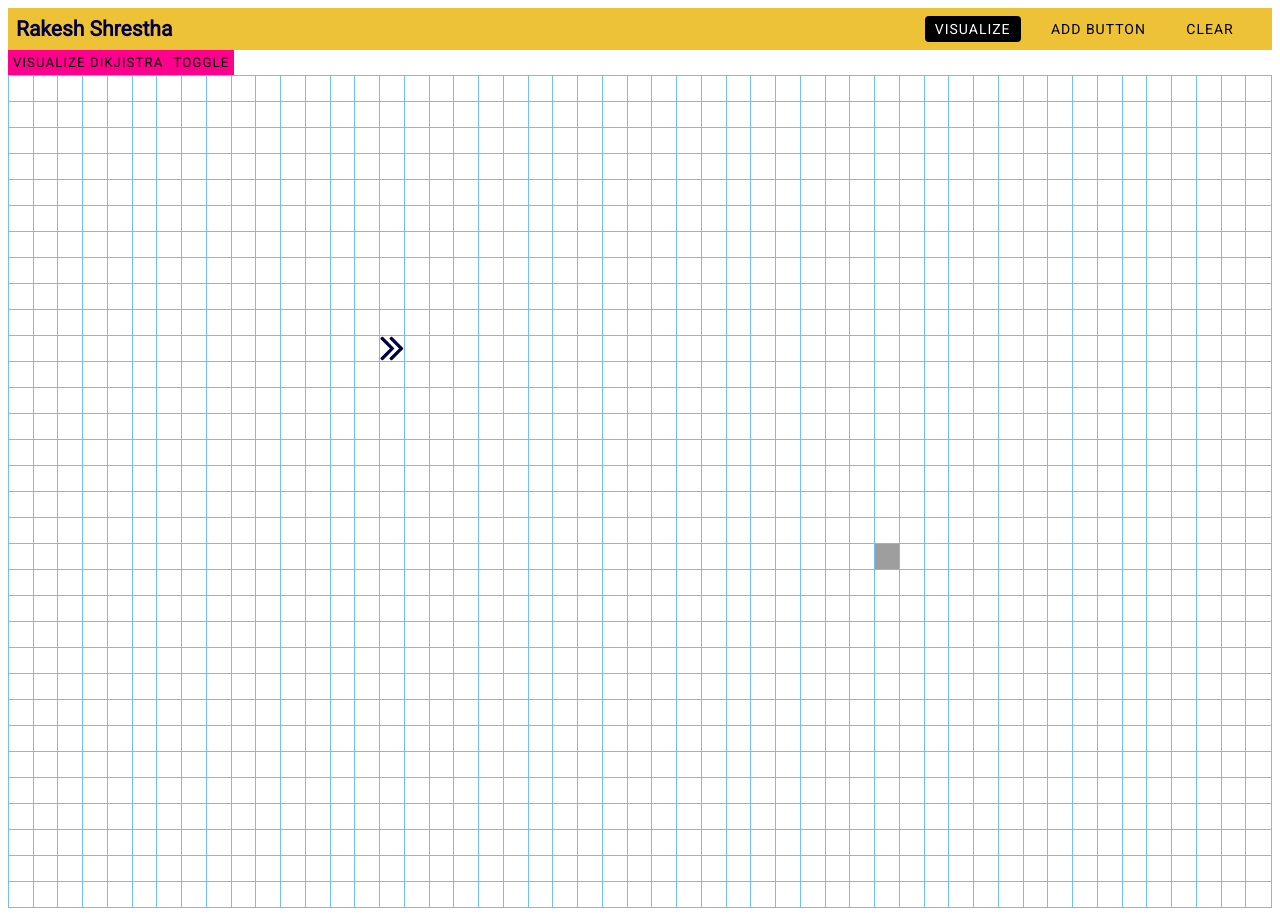
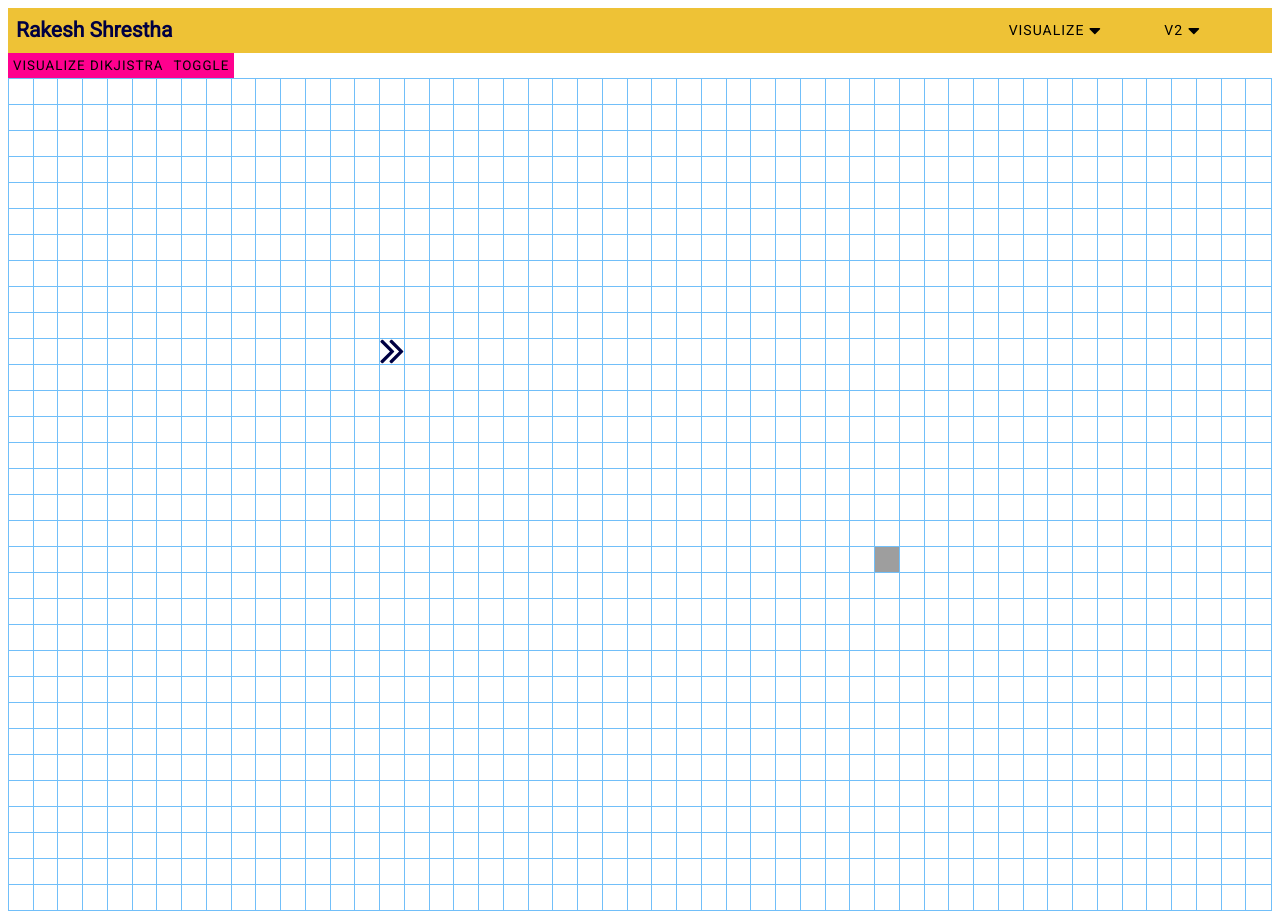
Before and after one commit to aomini/twitter-clone, a React (Create React App) app in the folder client/: page / in a window 1280 px wide. Built offline with nearby package versions, Linux system fonts and the light colour scheme; grey boxes are pictures that could not be loaded.

Commit message:
fontawesome

```diff
--- a/client/package.json
+++ b/client/package.json
@@ -3,6 +3,11 @@
   "version": "0.1.0",
   "private": true,
   "dependencies": {
+    "@fortawesome/fontawesome-svg-core": "^1.2.28",
+    "@fortawesome/free-brands-svg-icons": "^5.13.0",
+    "@fortawesome/free-regular-svg-icons": "^5.13.0",
+    "@fortawesome/free-solid-svg-icons": "^5.13.0",
+    "@fortawesome/react-fontawesome": "^0.1.9",
     "@testing-library/jest-dom": "^4.2.4",
     "@testing-library/react": "^9.3.2",
     "@testing-library/user-event": "^7.1.2",
@@ -11,6 +16,7 @@
     "@types/node": "^12.0.0",
     "@types/react": "^16.9.0",
     "@types/react-dom": "^16.9.0",
+    "@types/react-fontawesome": "^1.6.4",
     "@typescript-eslint/eslint-plugin": "^2.28.0",
     "@typescript-eslint/parser": "^2.28.0",
     "lodash": "^4.17.15",
--- a/client/src/Components/ActionHeader/ActionHeader.tsx
+++ b/client/src/Components/ActionHeader/ActionHeader.tsx
@@ -1,6 +1,7 @@
 import React from "react"
 import styled from "styled-components"
-import {ITheme} from "./../ThemeContextProvider/theme"
+import Dropdown from "./../Dropdown/Dropdown"
+import DropdownMenu from "../Dropdown/DropdownMenu";
 
 const HeaderNav = styled.nav`
     display:  flex;
@@ -22,25 +23,6 @@ const Actions = styled.div`
     flex-grow: 0.1;
 `;
 
-const ButtonLink = styled.div`
-    padding : 5px 10px;
-    color: ${(props): string => props.theme.btn.primary.text};
-    border: none;
-    outline: none;
-    text-transform: uppercase;
-    letter-spacing: 1px;
-    width: fit-content;
-    &:hover{
-        cursor: pointer;
-    }
-`;
-
-const DefaultButtonLink = styled(ButtonLink)`
-    background: ${(props: {theme: ITheme}) : string => props.theme.btn.default.body};
-    color: ${(props: {theme: ITheme}) : string => props.theme.btn.default.text};
-    border-radius: 4px;
-`;
-
 const actions = {
 
 }
@@ -50,9 +32,24 @@ const ActionHeader: React.FC = () =>{
         <HeaderNav>
             <h2>Rakesh Shrestha</h2>
             <Actions>
-                <DefaultButtonLink>Visualize</DefaultButtonLink>
-                <ButtonLink>Add Button</ButtonLink>
-                <ButtonLink>Clear</ButtonLink>
+                <Dropdown>
+                    <Dropdown.Button menuLabel="visualize">Visualize</Dropdown.Button>
+                    <Dropdown.Menu menuLabel="visualize">
+                        <DropdownMenu.Item>Dijkistra</DropdownMenu.Item>
+                        <DropdownMenu.Item>A* Algorithm</DropdownMenu.Item>
+                        <DropdownMenu.Item>Breadth First Search</DropdownMenu.Item>
+                        <DropdownMenu.Item>Depth First Search</DropdownMenu.Item>
+                    </Dropdown.Menu>
+                </Dropdown>
+
+                <Dropdown>
+                    <Dropdown.Button menuLabel="v2">v2</Dropdown.Button>
+                    <Dropdown.Menu menuLabel="v2">
+                        <DropdownMenu.Item><div onClick={() => console.log("test")}>test</div></DropdownMenu.Item>
+                        <DropdownMenu.Item>secondd one</DropdownMenu.Item>
+                        <DropdownMenu.Item>third one</DropdownMenu.Item>
+                    </Dropdown.Menu>
+                </Dropdown>
             </Actions>
         </HeaderNav>
     )
--- /dev/null
+++ b/client/src/Components/Button/Button.tsx
@@ -0,0 +1,40 @@
+import React from "react";
+import styled from "styled-components";
+import { ITheme } from "./../ThemeContextProvider/theme";
+
+const ButtonLink = styled.div`
+  padding: 5px 10px;
+  color: ${(props): string => props.theme.btn.primary.text};
+  border: none;
+  outline: none;
+  text-transform: uppercase;
+  letter-spacing: 1px;
+  width: fit-content;
+  &:hover {
+    cursor: pointer;
+  }
+`;
+
+const DefaultButtonLink = styled(ButtonLink)`
+  background: ${(props: { theme: ITheme }): string =>
+    props.theme.btn.default.body};
+  color: ${(props: { theme: ITheme }): string => props.theme.btn.default.text};
+  border-radius: 4px;
+`;
+
+interface IButtonProps {
+  onHandleClick?: (e: React.MouseEvent<HTMLElement>) => void;
+}
+
+const Button: React.FC<IButtonProps> = ({
+  children,
+  onHandleClick
+}) => {
+  return (
+    <ButtonLink onClick={onHandleClick}>
+      {children}
+    </ButtonLink>
+  );
+};
+
+export default Button;
--- /dev/null
+++ b/client/src/Components/Dropdown/Dropdown.tsx
@@ -0,0 +1,52 @@
+import React, {ReactChild} from "react"
+import {IProps as IDropdownToggle} from './DropdownButton'
+import {NamedChildrenSlots as IMenuNamedChildrenSlots, IProps as IMenuProps} from './DropdownMenu'
+import DropdownButton from "./DropdownButton"
+import DropdownMenu from "./DropdownMenu";
+
+interface IProps{
+    children: Array<ReactChild | NamedChildrenSlots>,
+}
+
+interface NamedChildrenSlots{
+    Button: React.FC<IDropdownToggle>;
+    Menu: React.FC<IMenuProps> & IMenuNamedChildrenSlots;
+}
+
+interface IContextProps{
+    active: string;
+    activateDropdown ?: (dropdown: string) => void;
+}
+
+export const DropdownContext = React.createContext<IContextProps>({
+    active: ''
+});
+
+const Dropdown: React.FC<IProps> & NamedChildrenSlots = ({children}) => {
+    const [activeDropdown, setActiveDropdown] = React.useState<Readonly<string>>("");
+
+    const activateDropdown = (dropdown: string): void => {
+        !activeDropdown ? setActiveDropdown(dropdown) : setActiveDropdown("")
+    }
+
+    const resetDropdown = (): void => {
+        activateDropdown("")
+    }
+
+    if (!children) {
+        throw new Error("Children is mandatory");
+    }
+    return (
+        <DropdownContext.Provider value={{
+            active: activeDropdown,
+            activateDropdown
+        }}>
+            <div onBlur={resetDropdown} tabIndex={0}>{children}</div>
+        </DropdownContext.Provider>
+    )
+}
+
+Dropdown.Button = DropdownButton
+Dropdown.Menu = DropdownMenu
+
+export default Dropdown;
--- /dev/null
+++ b/client/src/Components/Dropdown/DropdownButton.tsx
@@ -0,0 +1,32 @@
+import React from "react";
+import Button from "../Button/Button";
+import { DropdownContext } from "./Dropdown";
+import { FontAwesomeIcon } from "@fortawesome/react-fontawesome";
+
+export interface IProps {
+  children: React.ReactNode;
+  menuLabel: string;
+}
+
+const DropdownButton: React.FC<IProps> = ({ children, menuLabel }) => {
+  const { active, activateDropdown } = React.useContext(DropdownContext);
+  if (!children) {
+    throw new Error("Children is mandatory");
+  }
+
+  const handleClick = (e: React.MouseEvent<HTMLElement>) => {
+    activateDropdown && activateDropdown(menuLabel);
+  };
+
+  return (
+    <Button onHandleClick={handleClick}>
+      {children}
+      &nbsp;
+      {(menuLabel === active && <FontAwesomeIcon icon="caret-up" size="lg"/>) || (
+        <FontAwesomeIcon icon="caret-down" size="lg"/>
+      )}
+    </Button>
+  );
+};
+
+export default DropdownButton;
--- /dev/null
+++ b/client/src/Components/Dropdown/DropdownMenu.tsx
@@ -0,0 +1,38 @@
+import React from "react"
+import styled from "styled-components"
+import {DropdownContext} from "./Dropdown"
+
+const DropdownMenuDiv = styled.div<any>`
+    ${(props): string => props.open ?
+        `
+           height: auto
+        `
+    : `height: 0; overflow: hidden;`}
+`;
+
+export interface NamedChildrenSlots{
+    Item: React.FC,
+}
+
+export interface IProps{
+    menuLabel: string
+}
+
+const DropdownMenu: React.FC<IProps> & NamedChildrenSlots = ({children, menuLabel}) => {
+    const {active} = React.useContext(DropdownContext)
+    if (!children) {
+        throw new Error("Children is mandatory");
+    }
+    return <DropdownMenuDiv open={active === menuLabel}>{children}</DropdownMenuDiv>
+}
+
+const DropdownItem: React.FC = ({children}) => {
+    if (!children) {
+        throw new Error("Children is mandatory");
+    }
+    return <div>{children}</div>;
+}
+
+DropdownMenu.Item = DropdownItem;
+
+export default DropdownMenu;
--- /dev/null
+++ b/client/src/fontawesome.ts
@@ -0,0 +1,7 @@
+import { library } from '@fortawesome/fontawesome-svg-core';
+import { faCaretUp, faCaretDown } from '@fortawesome/free-solid-svg-icons'
+
+library.add(
+    faCaretUp,
+    faCaretDown
+);
--- a/client/src/index.tsx
+++ b/client/src/index.tsx
@@ -1,6 +1,6 @@
 import React from "react";
 import ReactDOM from "react-dom";
-
+import "./fontawesome"
 import App from "./App";
 
 ReactDOM.render(
```
Also changed, not shown: client/src/Components/Legends/Legend.tsx (added, +9 -0 lines), client/src/Components/Dropdown/dropdown.styles.js (added), 1 other file (tests, documents, lock files or other folders).
